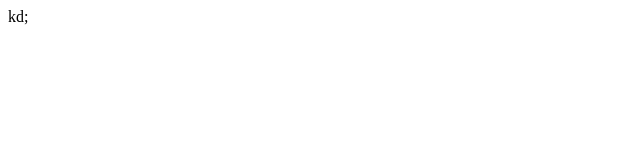
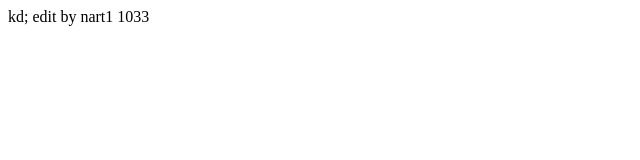
Before and after one commit to amnart28/amnart_32, a plain HTML site: page html/about.html in a window 1280 px wide. Shown: the whole page, without its empty margins (0-640 px from the left). Drawn offline with Linux system fonts and the light colour scheme.

Commit message:
edit about by nart101033

```diff
--- a/html/about.html
+++ b/html/about.html
@@ -2,6 +2,7 @@
     <head>
         <body>
             kd;
+            edit by nart1 1033
         </body>
     </head>
 </html>
```
